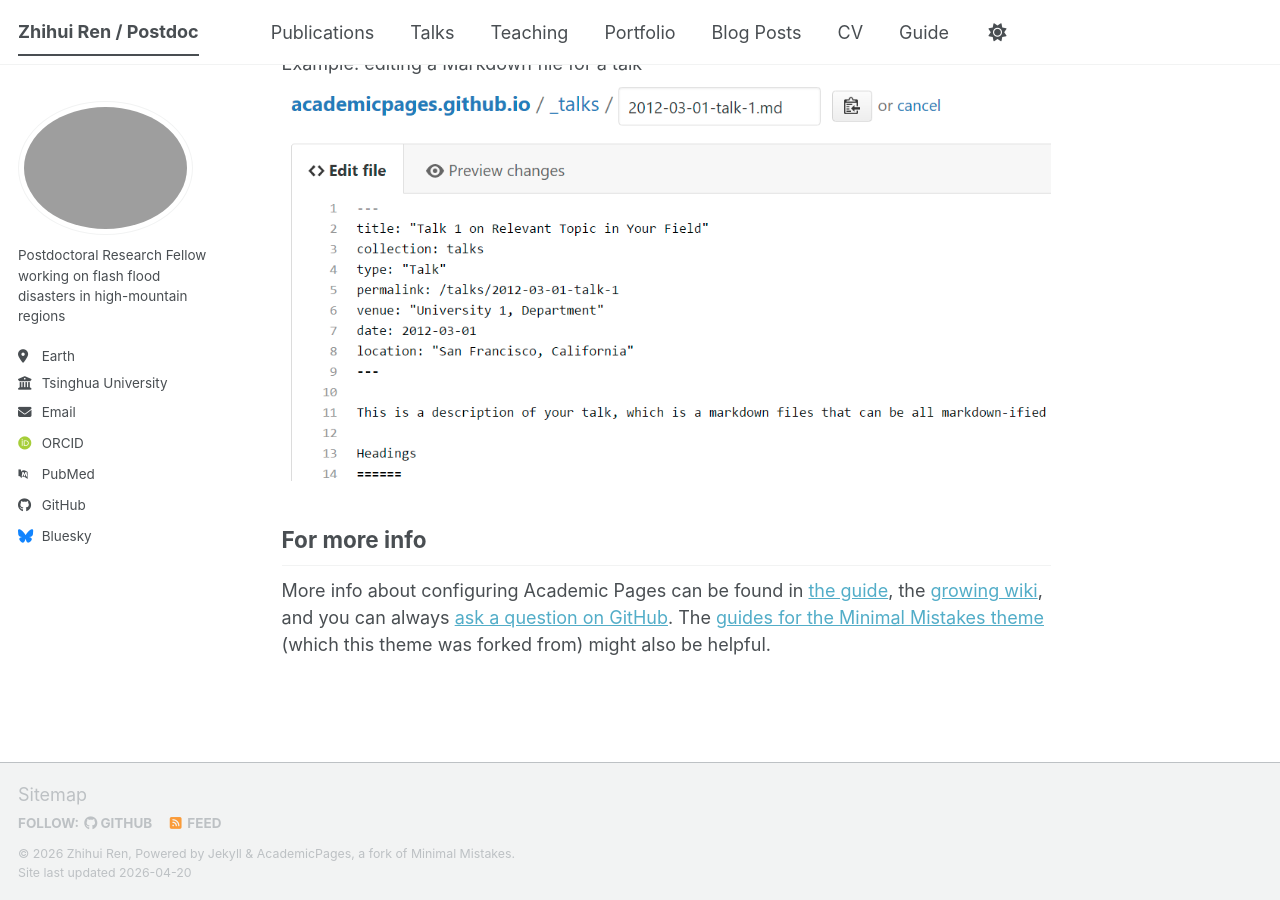
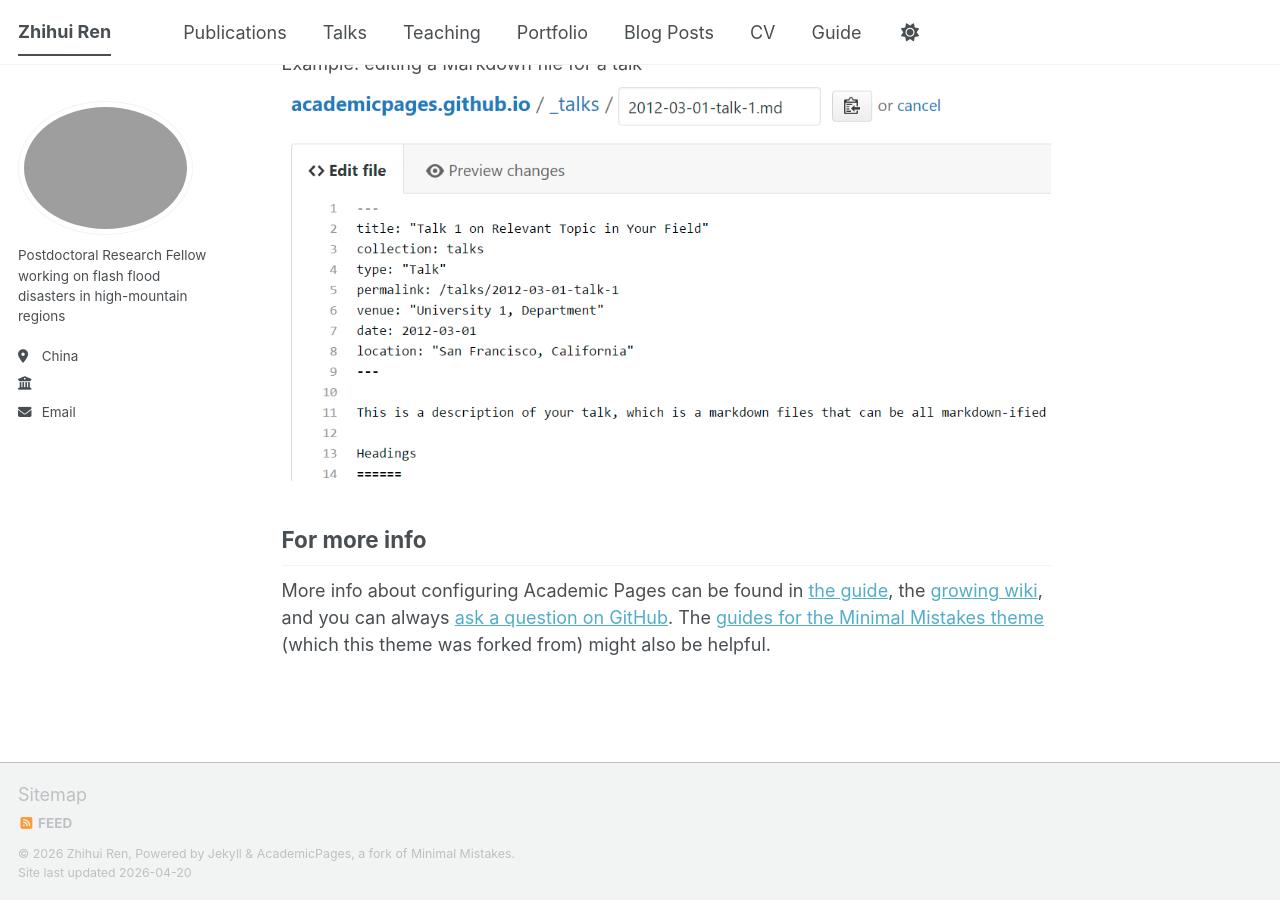
Before and after one commit to 68kellyren/68kellyren.github.io, a Jekyll site: the page built from _pages/about.md, in a window 1280 px wide and 900 px high, scrolled down 2720 px. Built offline with Jekyll 4.4.1, drawn with Linux system fonts in a browser that asks for light colours; some web fonts are replaced; a script bundle is joined from its source files by our own code; library files that are not in the unit come from our copies.

Commit message:
Update _config.yml

```diff
--- a/_config.yml
+++ b/_config.yml
@@ -7,9 +7,9 @@
 # server process.
 
 # Basic Site Settings
-locale                   : "en-US"
+locale                   : "en_US"
 site_theme               : "default" # The available themes options are "default", "air", "sunrise", "mint", "dirt" and "contrast"
-title                    : "Zhihui Ren / Postdoc"
+title                    : "Zhihui Ren"
 title_separator          : "-"
 name                     : &name "Zhihui Ren"
 description              : &description "Zhihui Ren's academic portfolio"   # Update this with a general description of your site, this is the default if not overridden by a page
@@ -27,8 +27,8 @@ author:
   name             : " "  #Your Sidebar Name
   pronouns         : " "  # example: "she/her"
   bio              : "Postdoctoral Research Fellow working on flash flood disasters in high-mountain regions"
-  location         : "Earth"
-  employer         : "Tsinghua University"
+  location         : "China"
+  employer         : " "  #Tsinghua University
   uri              : # URL
   email            : "renzhihui068@163.com"
 
@@ -38,10 +38,10 @@ author:
   googlescholar    : # "https://scholar.google.com/citations?user=PS_CX0AAAAAJ"
   inspire-hep      : # URL
   impactstory      : # URL
-  orcid            : "https://orcid.org/yourorcidurl"
+  orcid            : #  "https://orcid.org/yourorcidurl"
   semantic         : # URL
   ssrn             : # URL
-  pubmed           : "https://www.ncbi.nlm.nih.gov/pubmed/?term=john+snow"
+  pubmed           : # "https://www.ncbi.nlm.nih.gov/pubmed/?term=john+snow"
   researchgate     : # URL
   scopus           : # URL
   zotero           : # URL
@@ -51,13 +51,13 @@ author:
   bitbucket        : # Username - Update with your username on the site
   codepen          : # Username
   dribbble         : # Username
-  github           : "68kellyren"
+  github           : # "68kellyren"
   kaggle           : # Username
   stackoverflow    : # User number or user number and name (i.e., use "1" or "1/jeff-atwood")
 
   # Social media
   artstation       : # Username
-  bluesky          : "bsky.app" # Replace this with you Bluesky username
+  bluesky          : # "bsky.app" # Replace this with you Bluesky username
   facebook         : # Username
   flickr           : # Username
   foursquare       : # Username
```
